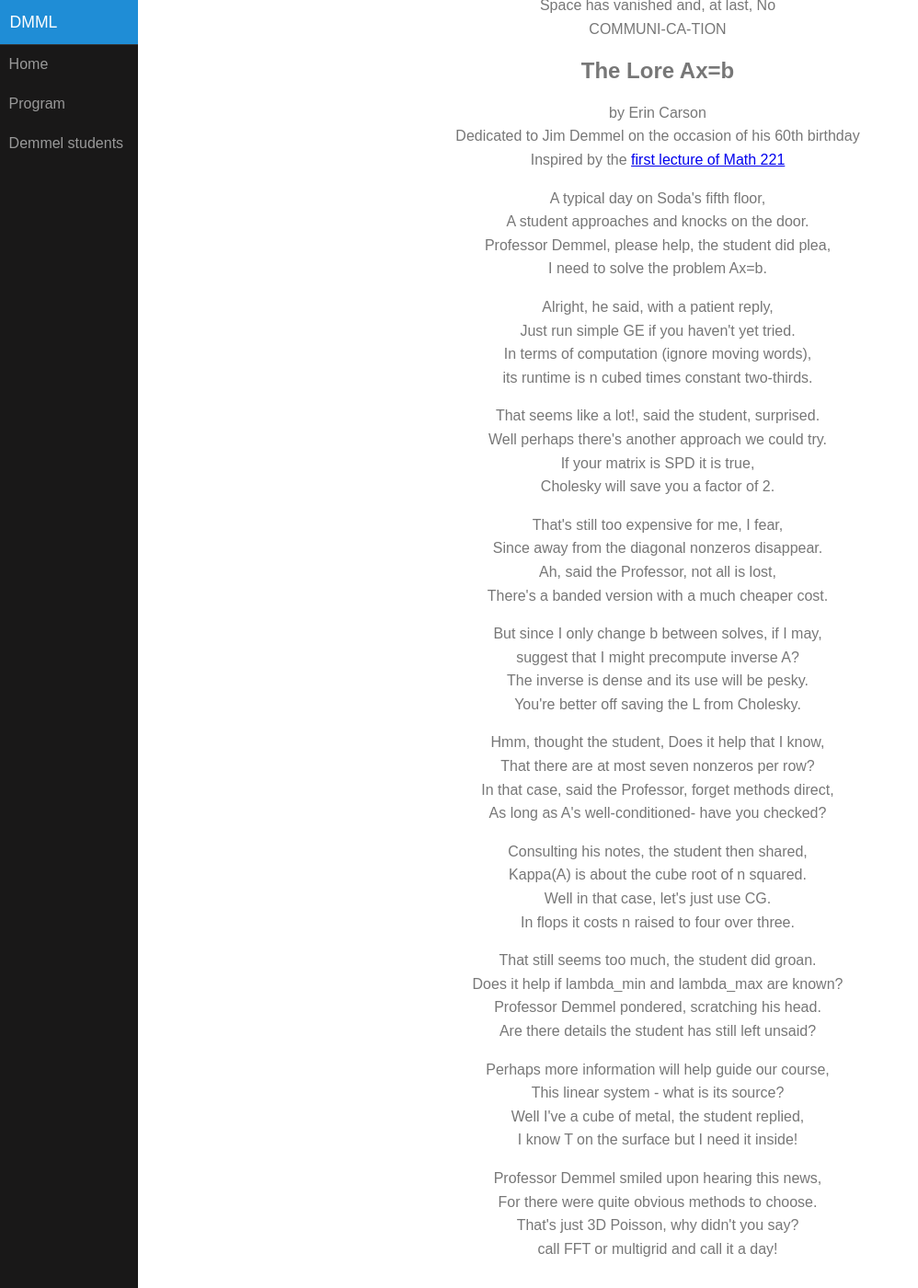
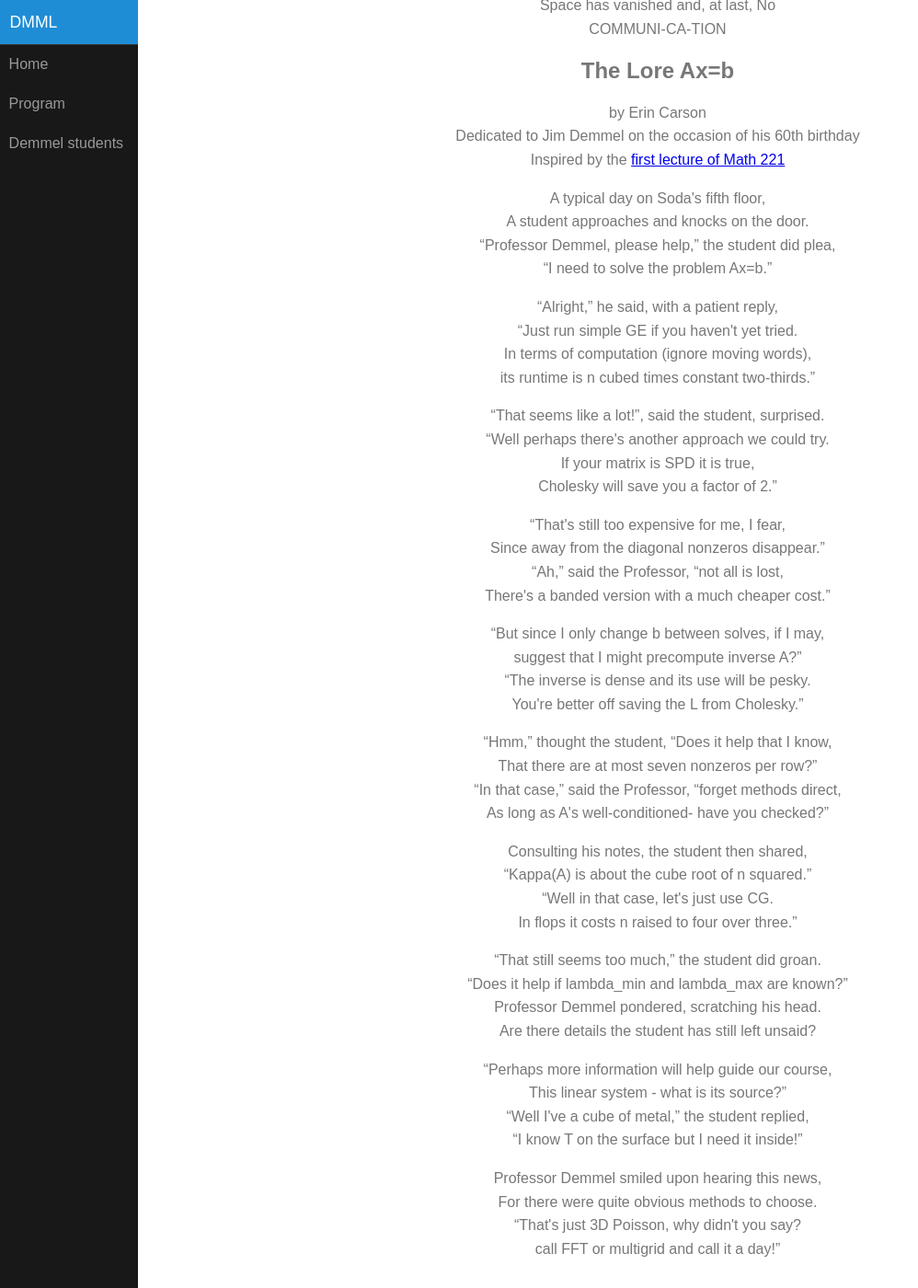
Before and after one commit to dbindel/dmml, a Jekyll site: the page built from poems.html, in a window 1280 px wide and 1400 px high, scrolled down 2390 px. Shown: the whole window at 92% size, without its empty margins (0-998 px from the left). Built offline with Jekyll 4.4.1, drawn with Linux system fonts in a browser that asks for light colours.

Commit message:
Added CSS for appropriate quotes.

```diff
--- a/_includes/head.html
+++ b/_includes/head.html
@@ -11,6 +11,7 @@
   <link href="http://fonts.googleapis.com/css?family=Open+Sans"
         rel="stylesheet" type="text/css">
   <link rel="stylesheet" href="{{ site.baseurl }}css/layouts/pure-min.css">
+  <link rel="stylesheet" href="{{ site.baseurl }}css/default.css">
 
   <!--[if lte IE 8]>
       <link rel="stylesheet" href="{{ site.baseurl }}css/layouts/side-menu-old-ie.css">
--- /dev/null
+++ b/css/default.css
@@ -0,0 +1,9 @@
+q {
+  quotes: "“" "”" "‘" "’";
+}
+q:before {
+    content: open-quote;
+}
+q:after {
+    content: close-quote;
+}
--- a/poems.html
+++ b/poems.html
@@ -12,7 +12,7 @@ layout: page
 
 <hr/>
 
-<div style="text-align:center;">
+<div style="text-align:center;q:before{content: open-quote;};q:after{content: close-quote;}">
 
   <a name="beresford">
   <h2>The Ballad of James Weldon Demmel</h2>
```
